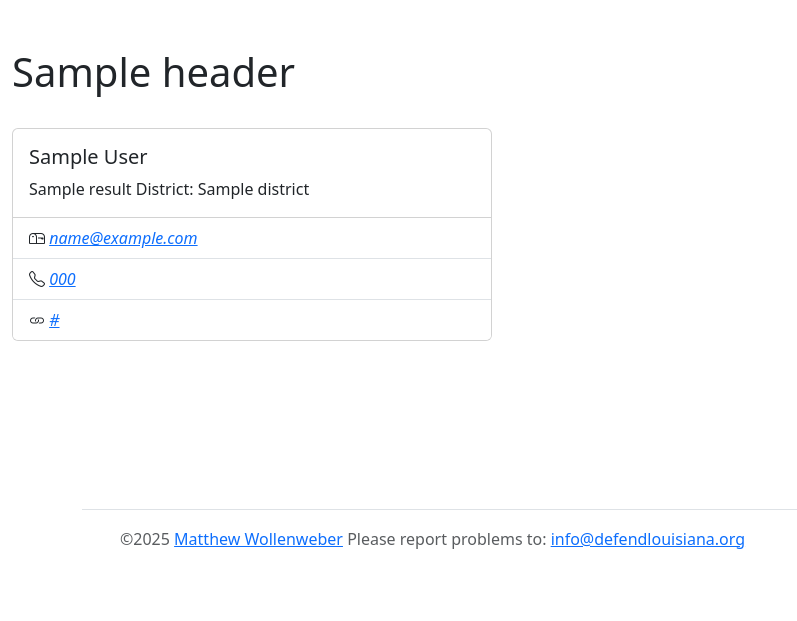
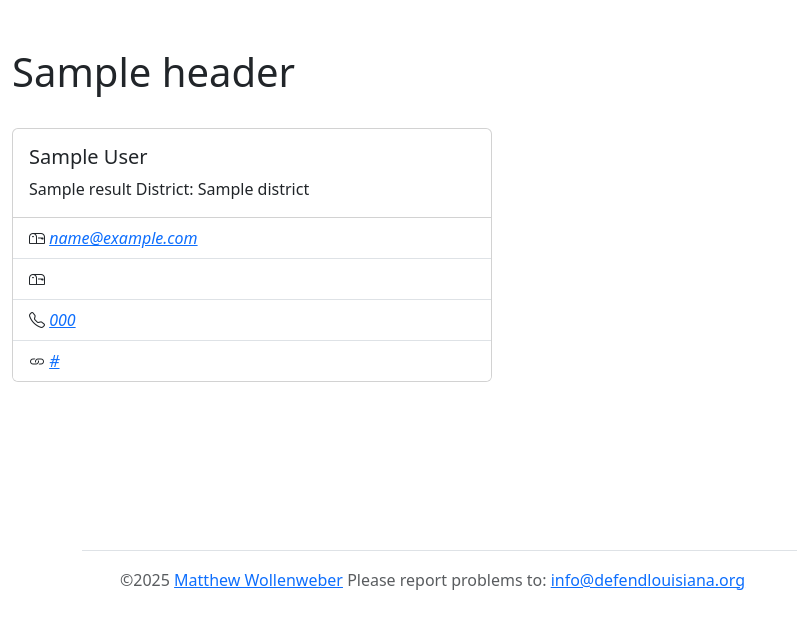
Before and after one commit to mwollenweber/LALookup, a Django app: template LALookup/templates/redirect.html in a window 1280 px wide. Shown: the part 56-677 px from the top of the page, without its empty margins (0-797 px from the left). Run offline with Django 4.2, Linux system fonts and the light colour scheme; the template is opened without the code that fills it: most values are stand-ins (such as "Sample title", 1, 10 or a date in 2020); parts of the project's set-up code (start-up, migrations or seed data) failed here and were passed over; some libraries are stand-ins or nearby versions.

Commit message:
more ux fml do it live

```diff
--- a/LALookup/templates/redirect.html
+++ b/LALookup/templates/redirect.html
@@ -11,9 +11,10 @@
                 <p class="card-text"> {{ result.office_title }} District: {{ result.district }} </p>
               </div>
               <ul class="list-group list-group-flush">
-                <li class="list-group-item"><i class="bi bi-mailbox"> <a href="mailto:{{ result.email }}"> {{ result.email }}</a> </i> </li>
-                  <li class="list-group-item"><i class="bi bi-telephone"> <a href="tel:{{ result.office_phone }}">{{  result.office_phone}}</a> </i> </li>
-                  <li class="list-group-item"><i class="bi bi-link"> <a href="{{ result.office_url }}"> {{ result.office_url }}</a> </i> </li>
+                  {% if result.email  is not none %} <li class="list-group-item"><i class="bi bi-mailbox"> <a href="mailto:{{ result.email }}"> {{ result.email }}</a> </i> </li> {%  endif  %}
+                  {% if result.mailform  is not none %} <li class="list-group-item"><i class="bi bi-mailbox"> <a href="{{ result.mailform }}"> {{ result.mailform }}</a> </i> </li> {%  endif  %}
+                  {% if result.office_phone  is not none %}  <li class="list-group-item"><i class="bi bi-telephone"> <a href="tel:{{ result.office_phone }}">{{  result.office_phone}}</a> </i> </li> {%  endif  %}
+                  {% if result.office_url  is not none %} <li class="list-group-item"><i class="bi bi-link"> <a href="{{ result.office_url }}">{{ result.office_url }}</a> </i> </li> {%  endif  %}
               </ul>
             </div> <!-- card -->
             <br>
```
